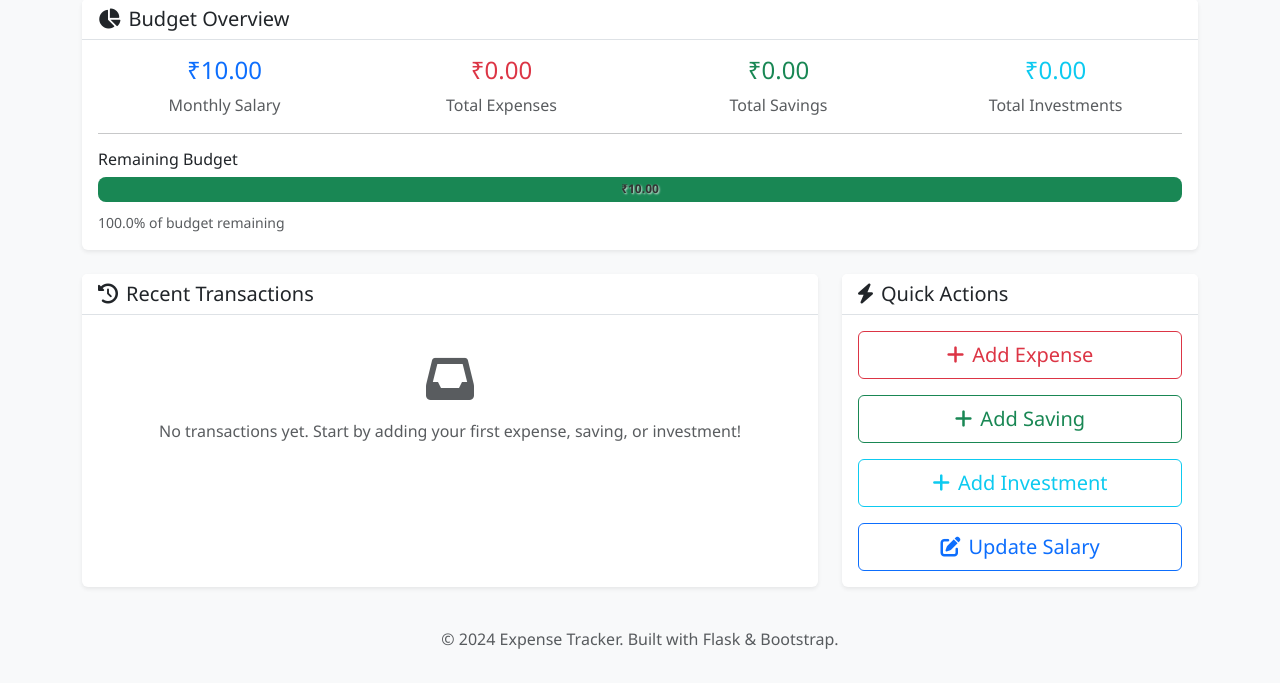
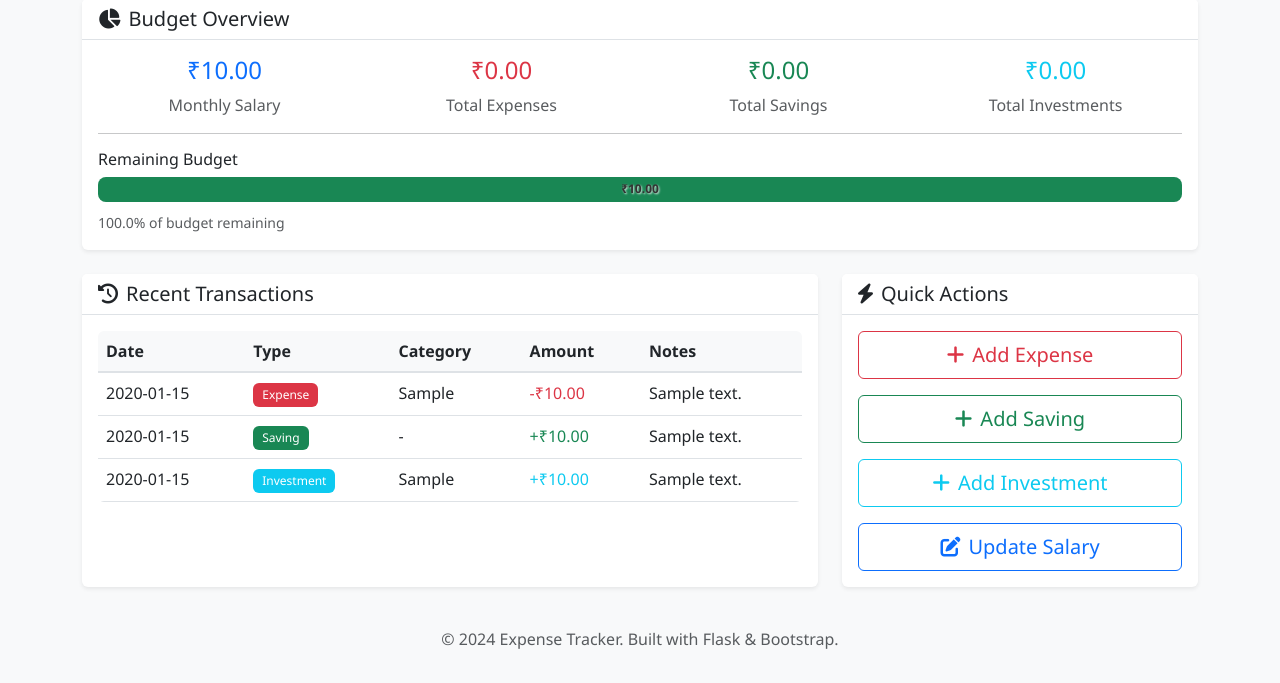
Before and after one commit to venkatesh6226/Expense-Tracker, a Flask app: page / in a window 1280 px wide. Shown: the part 151-834 px from the top of the page. Run offline with Flask 3, Linux system fonts and the light colour scheme; tables that the repository leaves empty hold one stand-in row (values such as "Sample post").

```diff
--- a/templates/main/dashboard.html
+++ b/templates/main/dashboard.html
@@ -93,10 +93,57 @@
                 </h5>
             </div>
             <div class="card-body">
+                <div class="table-responsive">
+                    <table class="table table-hover">
+                        <thead>
+                            <tr>
+                                <th>Date</th>
+                                <th>Type</th>
+                                <th>Category</th>
+                                <th>Amount</th>
+                                <th>Notes</th>
+                            </tr>
+                        </thead>
+                        <tbody>
+                            {% for expense in recent_expenses %}
+                            <tr>
+                                <td>{{ expense.date.strftime('%Y-%m-%d') }}</td>
+                                <td><span class="badge bg-danger">Expense</span></td>
+                                <td>{{ expense.category }}</td>
+                                <td class="text-danger">-₹{{ "%.2f"|format(expense.amount) }}</td>
+                                <td>{{ expense.notes[:30] }}{% if expense.notes|length > 30 %}...{% endif %}</td>
+                            </tr>
+                            {% endfor %}
+
+                            {% for saving in recent_savings %}
+                            <tr>
+                                <td>{{ saving.date.strftime('%Y-%m-%d') }}</td>
+                                <td><span class="badge bg-success">Saving</span></td>
+                                <td>-</td>
+                                <td class="text-success">+₹{{ "%.2f"|format(saving.amount) }}</td>
+                                <td>{{ saving.notes[:30] }}{% if saving.notes|length > 30 %}...{% endif %}</td>
+                            </tr>
+                            {% endfor %}
+
+                            {% for investment in recent_investments %}
+                            <tr>
+                                <td>{{ investment.date.strftime('%Y-%m-%d') }}</td>
+                                <td><span class="badge bg-info">Investment</span></td>
+                                <td>{{ investment.investment_type }}</td>
+                                <td class="text-info">+₹{{ "%.2f"|format(investment.amount) }}</td>
+                                <td>{{ investment.notes[:30] }}{% if investment.notes|length > 30 %}...{% endif %}</td>
+                            </tr>
+                            {% endfor %}
+                        </tbody>
+                    </table>
+                </div>
+
+                {% if not recent_expenses and not recent_savings and not recent_investments %}
                 <div class="text-center text-muted py-4">
                     <i class="fas fa-inbox fa-3x mb-3"></i>
                     <p>No transactions yet. Start by adding your first expense, saving, or investment!</p>
                 </div>
+                {% endif %}
             </div>
         </div>
     </div>
```
